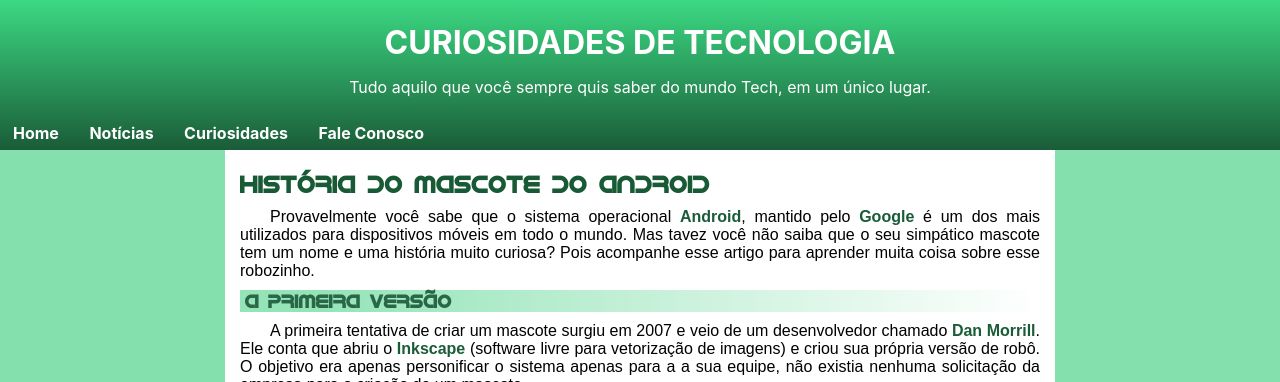
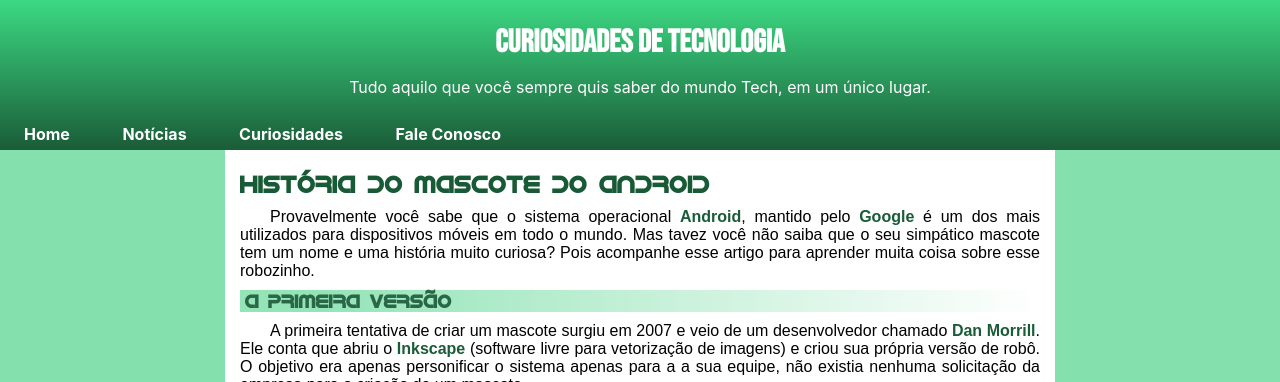
Before and after one commit to leoreboucas/desafio-curso-em-video, a plain HTML site: page index.html in a window 1280 px wide. Shown: the top 382 px of the page. Drawn offline with nearby package versions, Linux system fonts and the light colour scheme.

Commit message:
mudança de fonte e navlist

```diff
--- a/style.css
+++ b/style.css
@@ -1,4 +1,6 @@
 @import url('https://fonts.googleapis.com/css2?family=Roboto:wght@100;300;400;700&family=Ubuntu:wght@300;400;700&display=swap');
+
+@import url('https://fonts.googleapis.com/css2?family=Bebas+Neue&display=swap');
 
 @font-face {
     font-family: 'Róbotica';
@@ -24,6 +26,7 @@ header {
 }
 #titleh1 {
     font-weight: 700;
+    font-family: 'Bebas Neue', cursive;
 }
 .nav-list {
     position: absolute;
@@ -32,12 +35,19 @@ header {
 .nav-list ul li{
     display: inline-block;
     font-weight: 700;
-    padding: 3px 3px;
-    margin: 0px 10px;
+    border-radius: 3px;
+    padding: 4px 12px;
+}
+.nav-list ul li:hover {
+    background-color: #289e5e;
 }
 .nav-list ul li a{
     text-decoration: none;
     color: #fff;
+    padding: 4px 12px;
+}
+.nav-list ul li a:hover {
+    color: #156e37;
 }
 main {
     background-color: #84e1ad;
```
